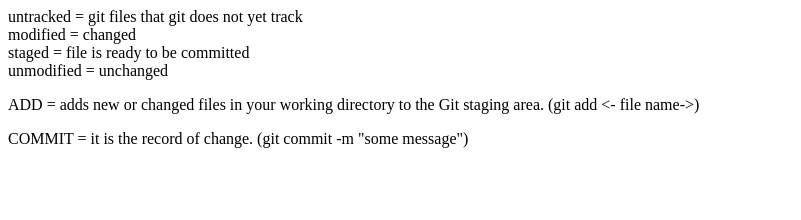
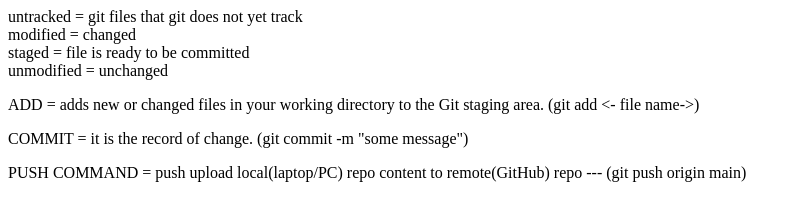
Before and after one commit to Yasir6125/Demo-Project, a plain HTML site: page index.html in a window 1280 px wide. Shown: the whole page, without its empty margins (0-801 px from the left). Drawn offline with Linux system fonts and the light colour scheme.

Commit message:
add one more paragraph tag

```diff
--- a/index.html
+++ b/index.html
@@ -2,3 +2,4 @@
 
 <p>ADD = adds new or changed files in your working directory to the Git staging area. (git add <- file name->)</p>
 <p>COMMIT = it is the record of change. (git commit -m "some message")</p>
+<p>PUSH COMMAND = push upload local(laptop/PC) repo content to remote(GitHub) repo --- (git push origin main)</p>
```
